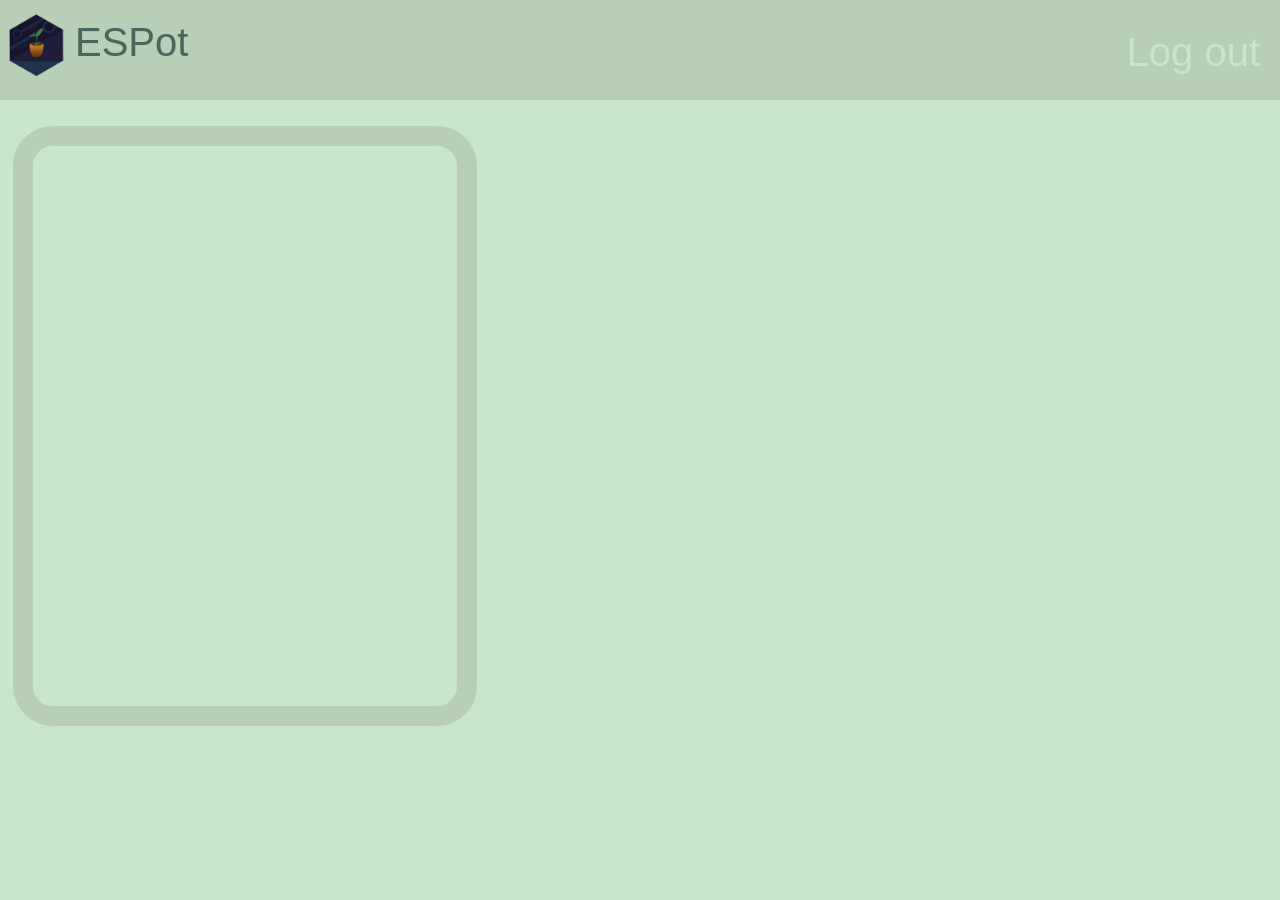
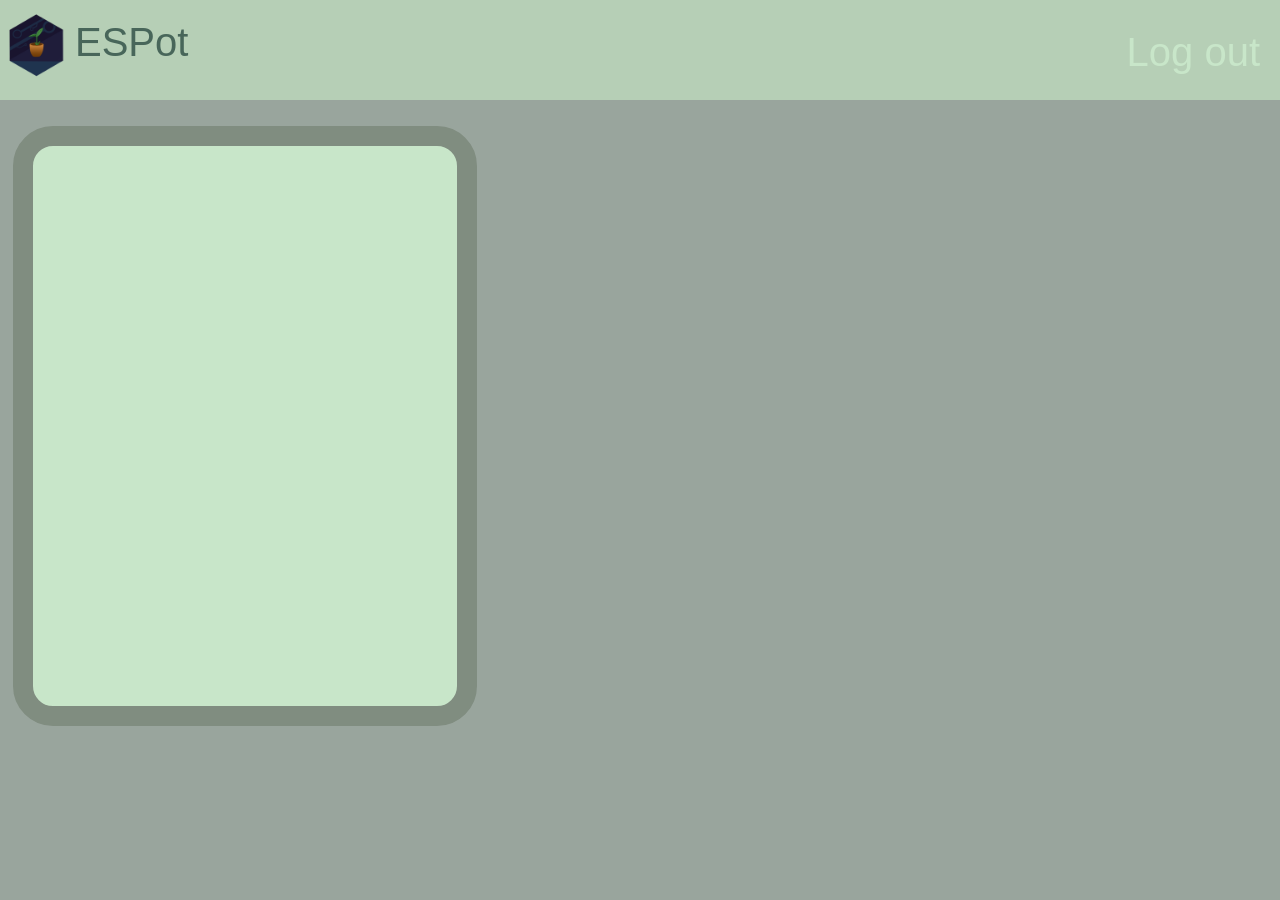
Before and after one commit to rrrorrigo/ESPot, a Flask app: page /my_plants/1 in a window 1280 px wide. Run offline with Flask 2, Linux system fonts and the light colour scheme; some libraries are stand-ins or nearby versions.

Commit message:
CHANGE COLOR

```diff
--- a/web_flask/static/styles/responsive.css
+++ b/web_flask/static/styles/responsive.css
@@ -10,7 +10,7 @@
             height: inherit;
             left: 0px;
             top: 95px;
-            background: #C8E6C9;
+            background: #99A59D;
             background-size: cover;
             display: flex;
             justify-content: space-between;
@@ -31,7 +31,7 @@
         height: 75%;
         background: #C8E6C9;
         border-radius: 40px;
-        border-color: #B6CFB6;
+        border-color: #808D80;
         border-style: solid;
         border-width: 20px;
         }
@@ -78,7 +78,7 @@
         height: 75%;
         background: #C8E6C9;
         border-radius: 40px;
-        border-color: #B6CFB6;
+        border-color: #808D80;
         border-style: solid;
         border-width: 20px;
     }
@@ -102,7 +102,7 @@
         height: inherit;
         left: 0px;
         top: 100px;
-        background: #C8E6C9;
+        background: #99A59D;
         background-size: cover;
         display: flex;
         flex-direction: row;
```
